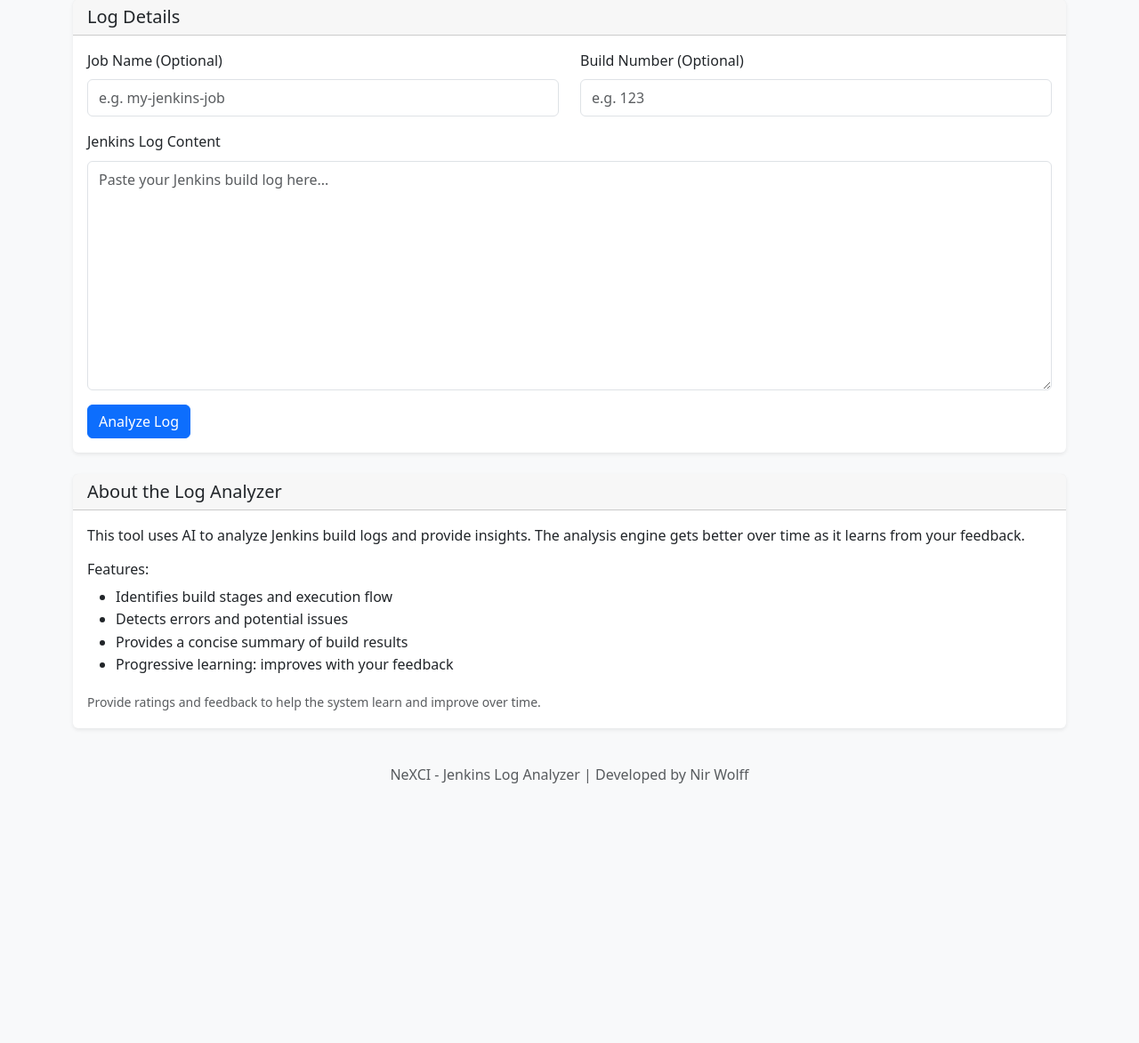
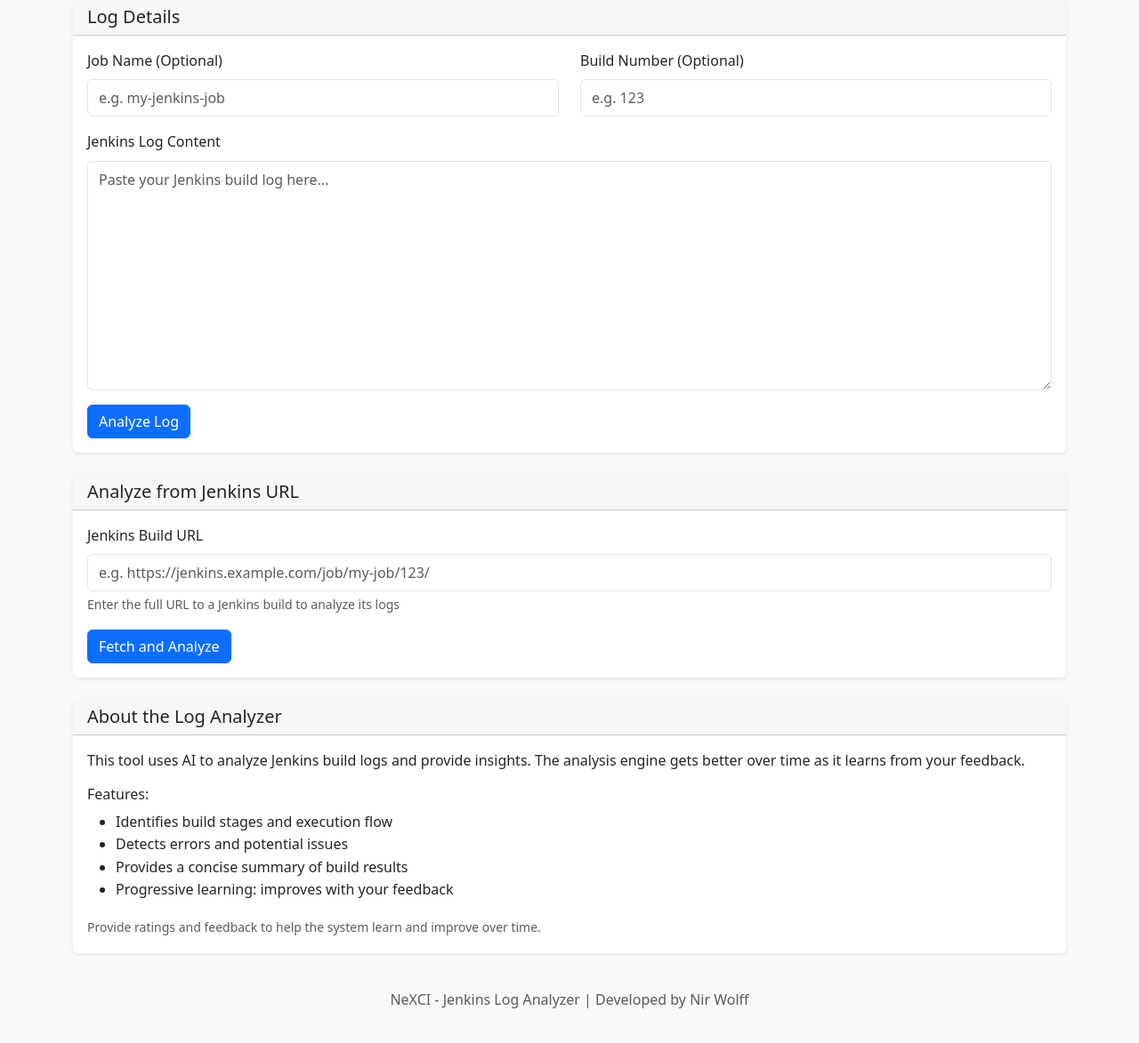
Before and after one commit to nirwo/NexCI, a Flask app: page /log-analyzer in a window 1280 px wide. Shown: the part 217-1390 px from the top of the page at 89% size. Before the commit the page ends 1098 px from the top, so only its background shows below. Run offline with Flask 3, Linux system fonts and the light colour scheme; the visitor is signed in with stand-in values (Sample User, id 1); parts of the project's set-up code (start-up, migrations or seed data) failed here and were passed over; some libraries are stand-ins or nearby versions.

Commit message:
Add Jenkins URL analysis feature with direct log fetching and analysis

```diff
--- a/app.py
+++ b/app.py
@@ -13,6 +13,7 @@ import time  # Add time module import
 import ssl
 import urllib3
 import platform  # Add platform module import
+import hashlib
 urllib3.disable_warnings(urllib3.exceptions.InsecureRequestWarning)
 
 # Constants
@@ -1676,29 +1677,82 @@ def get_build_timeline(job_name, build_number):
         app.logger.error(f"Error getting build timeline: {str(e)}")
         return jsonify({"error": str(e)}), 500
 
-if __name__ == '__main__':
-    # Get port from environment variable or use default
-    port = int(os.environ.get('PORT', 5001))
-
-    # Check if the port is already in use
-    import socket
-    sock = socket.socket(socket.AF_INET, socket.SOCK_STREAM)
-    try:
-        sock.bind(('0.0.0.0', port))
-        sock.close()
-    except socket.error:
-        print(f"Port {port} is in use by another program. Either identify and stop that program, or start the server with a different port.")
-        # Try to find an available port
-        for p in range(port + 1, port + 10):
-            try:
-                sock = socket.socket(socket.AF_INET, socket.SOCK_STREAM)
-                sock.bind(('0.0.0.0', p))
-                sock.close()
-                port = p
-                print(f"Using alternative port {port}")
-                break
-            except socket.error:
-                continue
-
-    # Run the app
-    app.run(host='0.0.0.0', port=port, debug=True)
+@app.route('/api/analyze-from-url', methods=['POST'])
+@login_required
+@csrf.exempt
+def analyze_from_url():
+    # Get JSON data from request
+    if not request.is_json:
+        return jsonify({"error": "Expected JSON data"}), 400
+
+    data = request.get_json()
+    jenkins_url = data.get('jenkins_url', '')
+    job_name = data.get('job_name', '')
+    build_number = data.get('build_number', '')
+
+    if not jenkins_url:
+        return jsonify({"error": "Jenkins URL is required"}), 400
+
+    try:
+        # Fetch the log content from the Jenkins URL
+        response = requests.get(jenkins_url + '/consoleText', timeout=30)
+        if response.status_code != 200:
+            return jsonify({"error": f"Failed to fetch logs from Jenkins. Status code: {response.status_code}"}), 500
+
+        log_content = response.text
+
+        # Use our local log analyzer engine
+        global log_analyzer_engine
+        if log_analyzer_engine is None:
+            log_analyzer_engine = LogAnalyzerEngine()
+
+        # Analyze the log
+        analysis_result = log_analyzer_engine.analyze_log(
+            log_content,
+            job_name=job_name,
+            build_number=build_number
+        )
+
+        # Return the analysis result
+        return jsonify({
+            "analysis": analysis_result["analysis"],
+            "log_hash": analysis_result["log_hash"],
+            "build_result": analysis_result["build_result"],
+            "error_count": len(analysis_result["error_patterns"])
+        })
+
+    except requests.exceptions.RequestException as e:
+        return jsonify({"error": f"Error fetching logs from Jenkins: {str(e)}"}), 500
+    except Exception as e:
+        # Fallback to Ollama if local analysis fails
+        try:
+            # Get the Ollama client for the current user
+            client, error_message = get_ollama_client()
+            if error_message:
+                return jsonify({"error": error_message}), 500
+
+            # Create a modified prompt for Ollama
+            prompt = f"""
+            You are a Jenkins build log analyzer. Analyze the following Jenkins build log and
+            provide a summary of what happened, focusing on any errors or issues.
+            Be concise but comprehensive.
+
+            Log content:
+            {log_content[:10000]}  # Limit to first 10,000 characters
+
+            Analysis:
+            """
+
+            # Send the prompt to Ollama
+            response = client.generate(prompt=prompt)
+
+            # Return the analysis
+            return jsonify({
+                "analysis": response,
+                "log_hash": hashlib.md5(log_content.encode()).hexdigest(),
+                "build_result": "unknown",
+                "error_count": 0
+            })
+        except Exception as ollama_error:
+            app.logger.error(f"Error in Ollama fallback: {str(ollama_error)}")
+            return jsonify({"error": f"Error analyzing logs: {str(e)}"}), 500
--- a/static/logAnalyzer.js
+++ b/static/logAnalyzer.js
@@ -88,6 +88,18 @@ document.addEventListener('DOMContentLoaded', () => {
 
     // Initial check in case logs were already loaded before this script ran (unlikely with DOMContentLoaded)
      updateAnalyzeButtonState();
+
+    // Add event listener for the analyze button
+    const analyzeButton = document.getElementById('analyzeButton');
+    if (analyzeButton) {
+        analyzeButton.addEventListener('click', analyzeLog);
+    }
+
+    // Add event listener for the fetch and analyze button
+    const fetchAnalyzeButton = document.getElementById('fetchAnalyzeButton');
+    if (fetchAnalyzeButton) {
+        fetchAnalyzeButton.addEventListener('click', analyzeFromUrl);
+    }
 
 });
 
@@ -342,3 +354,74 @@ function analyzeLog() {
         analysisResults.innerHTML = `<div class="alert alert-danger">An error occurred while analyzing the log.</div>`;
     });
 }
+
+function analyzeFromUrl() {
+    const jenkinsUrl = document.getElementById('jenkinsUrlInput').value;
+    if (!jenkinsUrl) {
+        alert('Please enter a Jenkins build URL to analyze.');
+        return;
+    }
+
+    const analysisResults = document.getElementById('analysisResults');
+    analysisResults.innerHTML = '<div class="spinner-border text-primary" role="status"><span class="visually-hidden">Loading...</span></div>';
+
+    // Extract job name and build number from URL
+    const urlParts = jenkinsUrl.split('/');
+    let jobName = '';
+    let buildNumber = '';
+
+    // Try to extract job name and build number from URL
+    // Jenkins URLs typically follow the pattern: https://jenkins.example.com/job/job-name/123/
+    for (let i = 0; i < urlParts.length; i++) {
+        if (urlParts[i] === 'job' && i + 1 < urlParts.length) {
+            // The next part might be the job name or a folder
+            if (i + 2 < urlParts.length && urlParts[i + 2] === 'job') {
+                // This is a folder structure
+                jobName = urlParts[i + 1] + '/' + urlParts[i + 3];
+                if (i + 4 < urlParts.length && !isNaN(urlParts[i + 4])) {
+                    buildNumber = urlParts[i + 4];
+                }
+                break;
+            } else if (i + 2 < urlParts.length && !isNaN(urlParts[i + 2])) {
+                // This is a simple job with build number
+                jobName = urlParts[i + 1];
+                buildNumber = urlParts[i + 2];
+                break;
+            }
+        }
+    }
+
+    // If we couldn't extract job name and build number, use the URL as is
+    if (!jobName) {
+        jobName = jenkinsUrl;
+    }
+
+    // Call the API to fetch and analyze logs from the URL
+    const url = '/api/analyze-from-url';
+    const csrfToken = getCsrfToken();
+
+    fetch(url, {
+        method: 'POST',
+        headers: {
+            'Content-Type': 'application/json',
+            'X-CSRFToken': csrfToken
+        },
+        body: JSON.stringify({
+            jenkins_url: jenkinsUrl,
+            job_name: jobName,
+            build_number: buildNumber
+        })
+    })
+    .then(response => response.json())
+    .then(data => {
+        if (data.error) {
+            analysisResults.innerHTML = `<div class="alert alert-danger">${data.error}</div>`;
+        } else {
+            showAnalysisResults(data.analysis, data.log_hash, data.build_result, data.error_count);
+        }
+    })
+    .catch(error => {
+        console.error('Error:', error);
+        analysisResults.innerHTML = `<div class="alert alert-danger">An error occurred while analyzing the log from URL.</div>`;
+    });
+}
--- a/templates/log_analyzer.html
+++ b/templates/log_analyzer.html
@@ -34,6 +34,20 @@
                 </div>
             </div>
 
+            <div class="card mb-4">
+                <div class="card-header">
+                    <h5 class="mb-0">Analyze from Jenkins URL</h5>
+                </div>
+                <div class="card-body">
+                    <div class="mb-3">
+                        <label for="jenkinsUrlInput" class="form-label">Jenkins Build URL</label>
+                        <input type="text" class="form-control" id="jenkinsUrlInput" placeholder="e.g. https://jenkins.example.com/job/my-job/123/">
+                        <div class="form-text">Enter the full URL to a Jenkins build to analyze its logs</div>
+                    </div>
+                    <button class="btn btn-primary" onclick="analyzeFromUrl()">Fetch and Analyze</button>
+                </div>
+            </div>
+
             <div id="analysisResults"></div>
 
             <div class="card mt-4">
```
